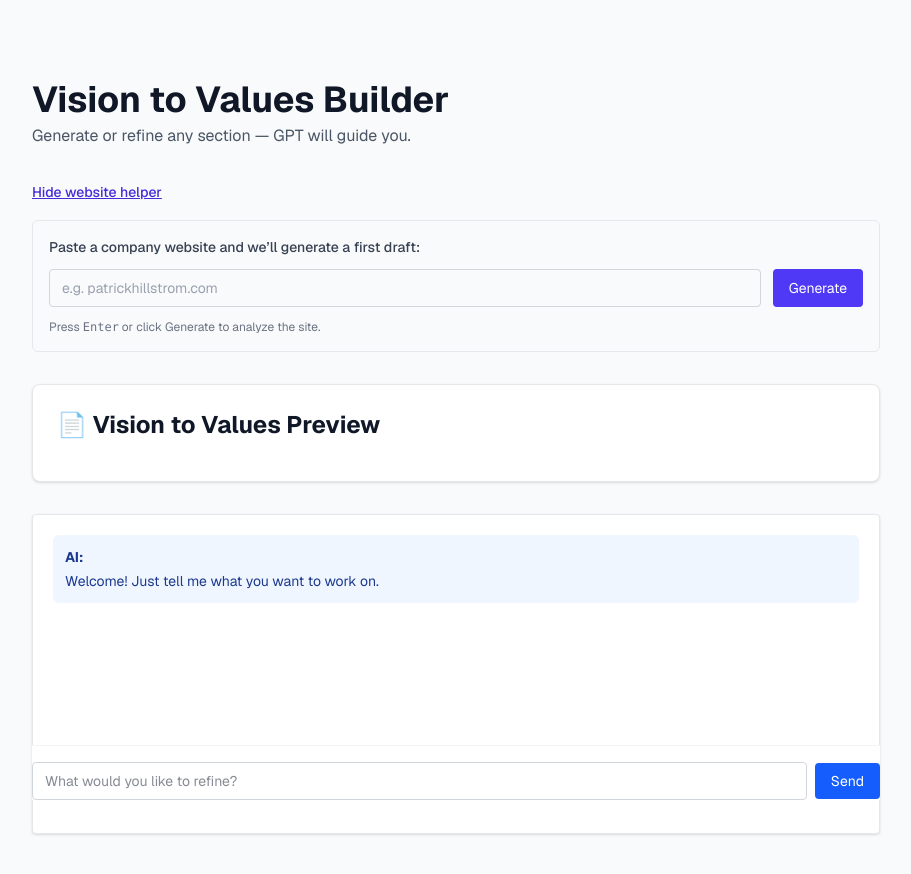
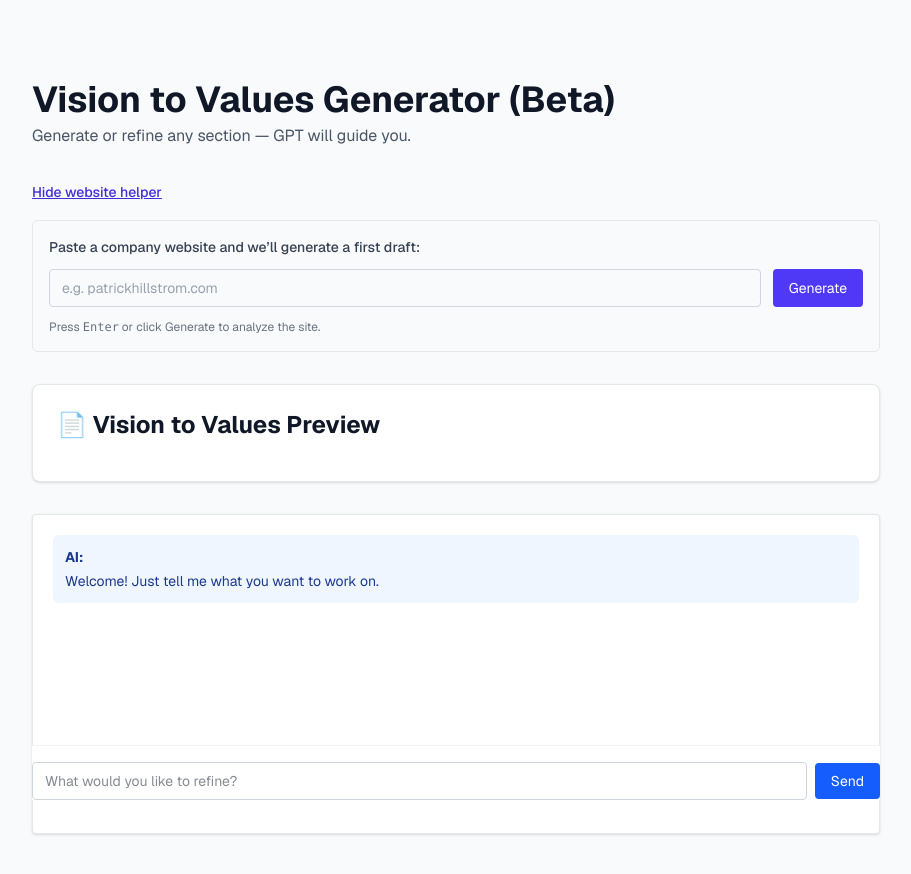
Before and after one commit to KenRambo/vision-to-values, a Next.js app: page / in a window 1280 px wide. Shown: the top 874 px of the page, without its empty margins (184-1095 px from the left). Built offline with nearby package versions, Linux system fonts and the light colour scheme.

Commit message:
updated title

```diff
--- a/src/components/VisionToValuesForm.tsx
+++ b/src/components/VisionToValuesForm.tsx
@@ -142,7 +142,7 @@ export default function VisionToValuesForm() {
     <div className="flex flex-col gap-8 max-w-4xl mx-auto px-6 py-10 font-sans">
       <header>
         <h1 className="text-4xl font-bold text-gray-900 mb-1">
-          Vision to Values Builder
+          Vision to Values Generator (Beta)
         </h1>
         <p className="text-gray-600">
           Generate or refine any section — GPT will guide you.
```
